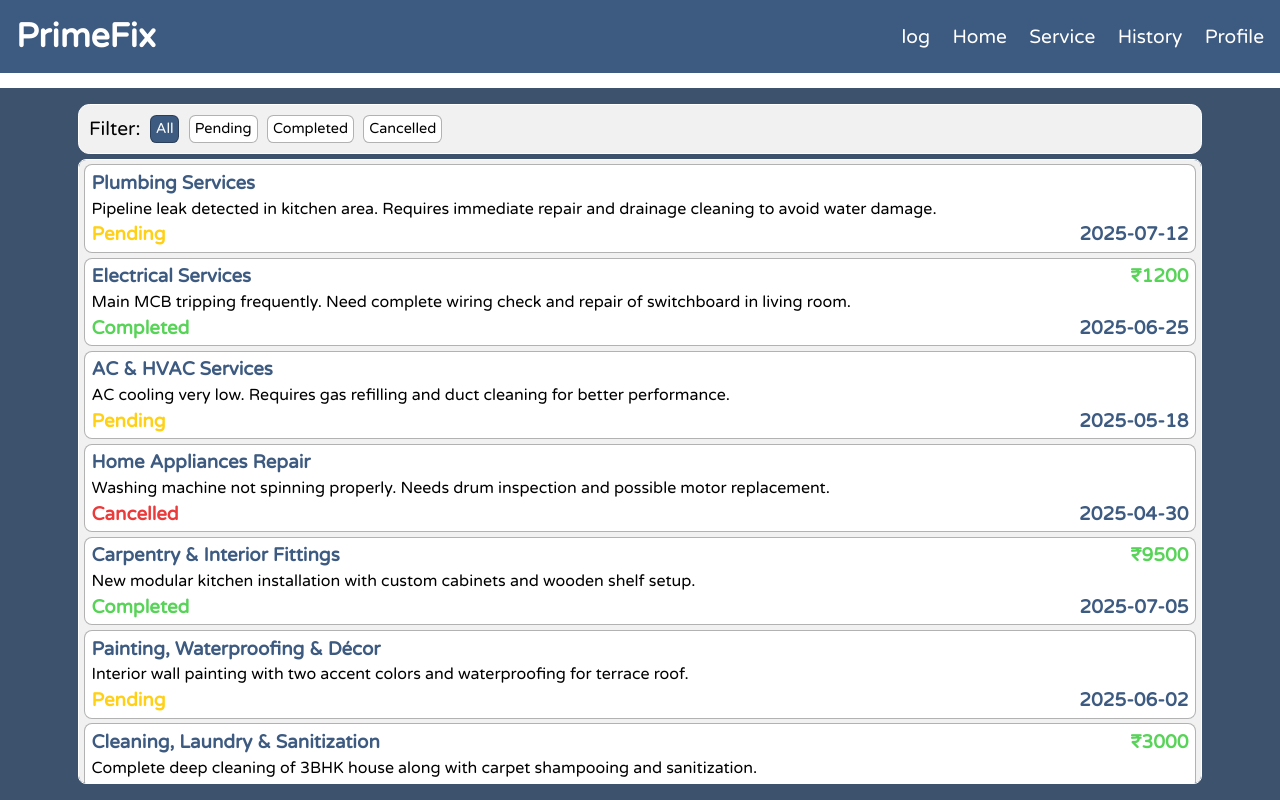
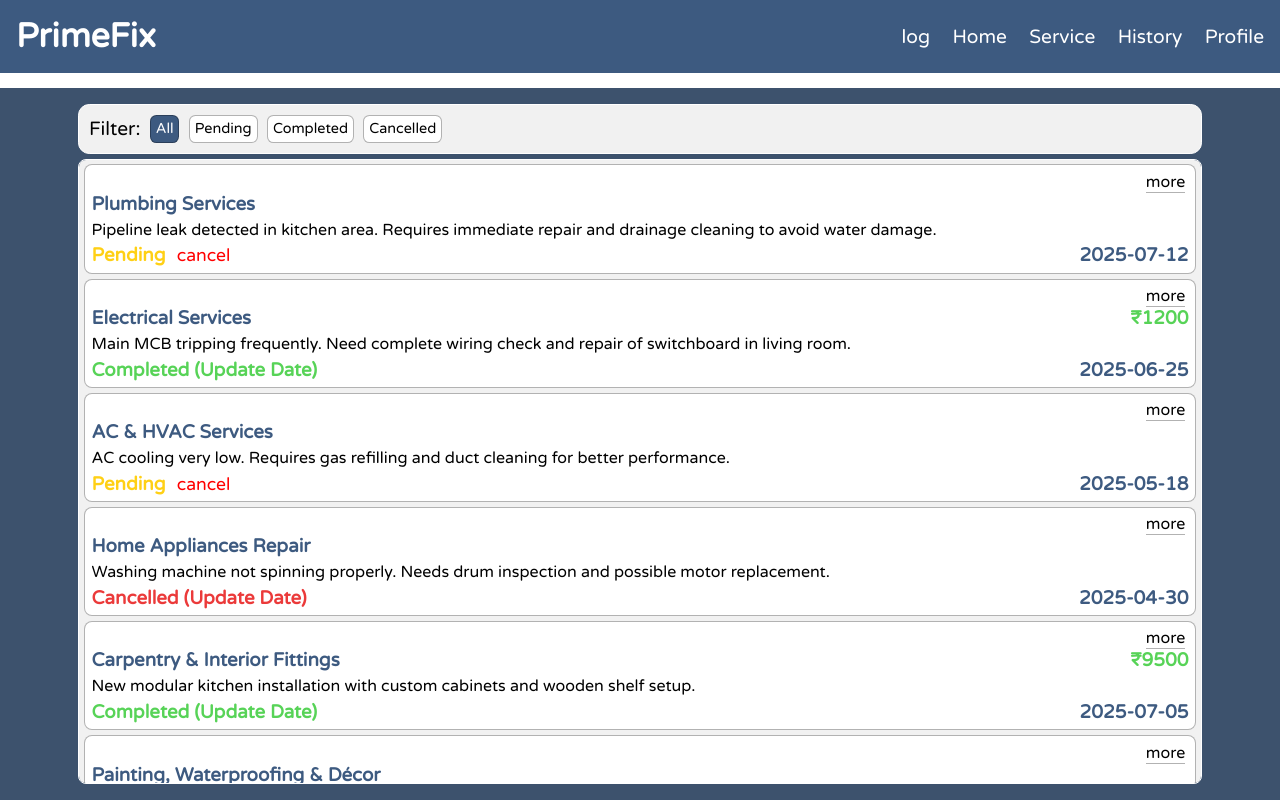
Before and after one commit to deepanshu2202/PrimeFix, a React (Vite) app in the folder client/: page /history in a window 1280 px wide. Built offline with nearby package versions, Linux system fonts and the light colour scheme.

Commit message:
Fixed HistoryPage and Ticket Component

```diff
--- a/client/src/App.jsx
+++ b/client/src/App.jsx
@@ -3,7 +3,6 @@ import HomePage from './pages/HomePage';
 import Navbar from './components/Navbar';
 import LoginPage from './pages/LoginPage';
 import SignUpPage from './pages/SignUpPage';
-import TicketPage from './pages/TicketPage';
 import HistoryPage from './pages/HistoryPage';
 import ProfilePage from './pages/ProfilePage';
 import ServicePage from './pages/ServicePage';
@@ -32,12 +31,6 @@ const router = createBrowserRouter([
       </>
     ),
     // loader: authLoader
-  },
-  {
-    path:'/ticket',
-    element:(
-      <TicketPage />
-    )
   },
   {
     path:'/profile',
--- a/client/src/components/Ticket.jsx
+++ b/client/src/components/Ticket.jsx
@@ -1,20 +1,63 @@
+import { useState } from "react";
 import "../styles/components/ticket.css";
 
 const Ticket = ({ title, amount, description, status, date }) => {
+  const [rootClicked, setRootClicked] = useState(false);
 
-  const handleTicketClick = () => {
-    console.log("root clicked!");
-  }
+  const handleCancelClick = () => {
+    console.log("cancel ticket button clicked!");
+  };
 
   return (
-    <div className="ticket-root" onClick={handleTicketClick}>
+    <div className={`ticket-root ${rootClicked ? "open" : ""}`}>
+      <button
+        className="ticket-action"
+        onClick={() => setRootClicked((p) => !p)}
+      >
+        {rootClicked ? "less" : "more"}
+      </button>
+      {rootClicked && (
+        <div className={`ticket-details ${rootClicked ? "open" : ""}`}>
+          <ul className="customer-details">
+            <li>Customer Name</li>
+            <li>Address main</li>
+            <li>City {"(pincode)"}</li>
+            <li>State, Country</li>
+            <li>Phone</li>
+            <li>Alt Phone</li>
+          </ul>
+          <ul className="worker-detaills">
+            <li>Worker ID</li>
+            <li>Worker Name</li>
+            <li>Worker Phone</li>
+          </ul>
+        </div>
+      )}
       <div className="ticket-head">
         <h3 className="ticket-title">{title}</h3>
         <h3 className={`ticket-amount ${status}`}>₹{amount}</h3>
       </div>
       <p>{description}</p>
+      {rootClicked && (
+        <div className="ticket-images-container">
+          <span>Img1</span>
+          <span>Img2</span>
+          <span>Img3</span>
+          <span>Img4</span>
+        </div>
+      )}
+
       <div className="ticket-footer">
-        <h3 className={`ticket-status-${status}`}>{status}</h3>
+        <h3 className={`ticket-status-${status}`}>
+          {status}{" "}
+          {status !== "Pending" ? (
+            `(Update Date)`
+          ) : (
+            <button className="ticket-cancel-btn" onClick={handleCancelClick}>
+              cancel
+            </button>
+          )}
+        </h3>
         <h3 className="ticket-date">{date}</h3>
       </div>
     </div>
--- a/client/src/pages/NotFoundPage.jsx
+++ b/client/src/pages/NotFoundPage.jsx
@@ -1,9 +1,18 @@
-import React from 'react'
+import "../styles/pages/notfound.css";
+import { Link } from "react-router-dom";
 
 const NotFoundPage = () => {
   return (
-    <div>NotFoundPage</div>
-  )
-}
+    <div className="notfound-page">
+      <div className="notfound-box">
+        <h1>404</h1>
+        <p>Oops! The page you're looking for doesn't exist.</p>
+        <Link to="/" className="home-link">
+          Go to Home
+        </Link>
+      </div>
+    </div>
+  );
+};
 
-export default NotFoundPage
+export default NotFoundPage;
--- a/client/src/pages/TicketPage.jsx
+++ /dev/null
@@ -1,9 +0,0 @@
-import React from 'react'
-
-const TicketPage = () => {
-  return (
-    <div>TicketPage</div>
-  )
-}
-
-export default TicketPage
--- a/client/src/styles/components/ticket.css
+++ b/client/src/styles/components/ticket.css
@@ -1,27 +1,87 @@
 .ticket-root {
-  border: 1px solid rgb(0, 0, 0, 0.3);
+  border: 1px solid rgba(0, 0, 0, 0.3);
   display: flex;
   flex-direction: column;
-  gap: 0.3rem;
   border-radius: inherit;
   padding: 0.4rem;
   background-color: #fff;
 
-  cursor: pointer;
-  transition: all 0.25s;
+  max-height: 120px;
+  transition: background-color 0.25s, max-height 0.5s ease;
 }
 
-.ticket-root:hover {
-    background-color: #f7f7f7;
+.ticket-root.open {
+  max-height: 600px;
+  gap: 0.3rem;
+}
+
+.ticket-action {
+    display: flex;
+    justify-content: end;
+    height: fit-content;
+    width: fit-content;
+    align-self: self-end;
+    border: none;
+    cursor: pointer;
+    background-color: inherit;
+    font-size: 1rem;
+    padding-bottom: 0;
+    border-bottom: 1px solid rgba(0, 0, 0, 0.3);
+    margin-right: 0.2rem;
+}
+
+.ticket-details {
+  opacity: 0;
+  max-height: 0;
+  overflow: hidden;
+  display: flex;
+  justify-content: space-between;
+  gap: 1rem;
+  transition: opacity 0.4s ease, max-height 0.9s ease;
+}
+
+.ticket-details.open {
+  opacity: 1;
+  max-height: 400px;
+}
+
+.ticket-images-container {
+  border: 1px solid rgba(0, 0, 0, 0.3);
+  border-radius: inherit;
+  height: 120px;
+  padding: 0.4rem;
+  display: flex;
+  gap: 0.3rem;
+}
+
+.ticket-images-container span {
+  height: 100%;
+  width: 100px;
+  background-color: yellow;
+}
+
+.ticket-details ul {
+  list-style: none;
 }
 
 .ticket-head,
 .ticket-footer {
   display: flex;
   justify-content: space-between;
+  align-items: center;
+}
+
+.ticket-cancel-btn {
+    margin-left: 0.4rem;
+    border: none;
+    color: red;
+    background-color: inherit;
+    font-size: 1.1rem;
+    cursor: pointer;
 }
 
 .ticket-root p {
+  margin: 0.3rem 0 0.3rem 0;
   display: -webkit-box;
   -webkit-box-orient: vertical;
   -webkit-line-clamp: 1;
@@ -31,7 +91,13 @@
   box-orient: vertical;
 }
 
-.ticket-title, .ticket-date {
+.ticket-root.open p {
+  display: inherit;
+  margin: 0;
+}
+
+.ticket-title,
+.ticket-date {
   color: var(--primary-bg);
 }
 
--- a/client/src/styles/pages/historypage.css
+++ b/client/src/styles/pages/historypage.css
@@ -40,6 +40,7 @@
 .filter-container-active-button {
   background: var(--primary-bg) !important;
   color: white;
+  border: none;
 }
 
 .ticket-container {
@@ -49,7 +50,7 @@
   border-radius: 0.5rem;
   height: 100%;
   background-color: var(--gray-bg);
-  overflow-y: auto;
+  overflow-y: auto !important;
 
   display: flex;
   flex-direction: column;
--- /dev/null
+++ b/client/src/styles/pages/notfound.css
@@ -0,0 +1,42 @@
+.notfound-page {
+  height: 100vh;
+  width: 100vw;
+  display: flex;
+  align-items: center;
+  justify-content: center;
+  background-color: #f4f4f4;
+  font-family: Arial, sans-serif;
+}
+
+.notfound-box {
+  text-align: center;
+  background-color: white;
+  padding: 2rem;
+  border-radius: 12px;
+  box-shadow: 0 4px 12px rgba(0, 0, 0, 0.1);
+}
+
+.notfound-box h1 {
+  font-size: 5rem;
+  color: var(--primary-bg);
+  margin-bottom: 0.5rem;
+}
+
+.notfound-box p {
+  font-size: 1.2rem;
+  margin-bottom: 1.5rem;
+  color: #444;
+}
+
+.home-link {
+  text-decoration: none;
+  padding: 0.6rem 1.2rem;
+  background-color: var(--primary-bg);
+  color: white;
+  border-radius: 6px;
+  transition: background 0.2s ease;
+}
+
+.home-link:hover {
+  background-color: #3e5d86;
+}
--- a/client/src/utils/constants.js
+++ b/client/src/utils/constants.js
@@ -212,3 +212,28 @@ export const tickets = [
     date: "2025-05-14"
   }
 ];
+
+export const ntickets = [
+  {
+    title: "Plumbing Services",
+    description: "Pipeline leak detected in kitchen area. Requires immediate repair and drainage cleaning to avoid water damage.",
+    amount: 850,
+    status: "Pending",
+    date: "2025-07-12"
+  },
+  {
+    title: "Electrical Services",
+    description: "Main MCB tripping frequently. Need complete wiring check and repair of switchboard in living room.",
+    amount: 1200,
+    status: "Completed",
+    date: "2025-06-25"
+  },
+  {
+    title: "Home Appliances Repair",
+    description: "Washing machine not spinning properly. Needs drum inspection and possible motor replacement.",
+    amount: 1800,
+    status: "Cancelled",
+    date: "2025-04-30"
+  },
+
+];
```
Lines whose indentation alone changed are shown as unchanged.
